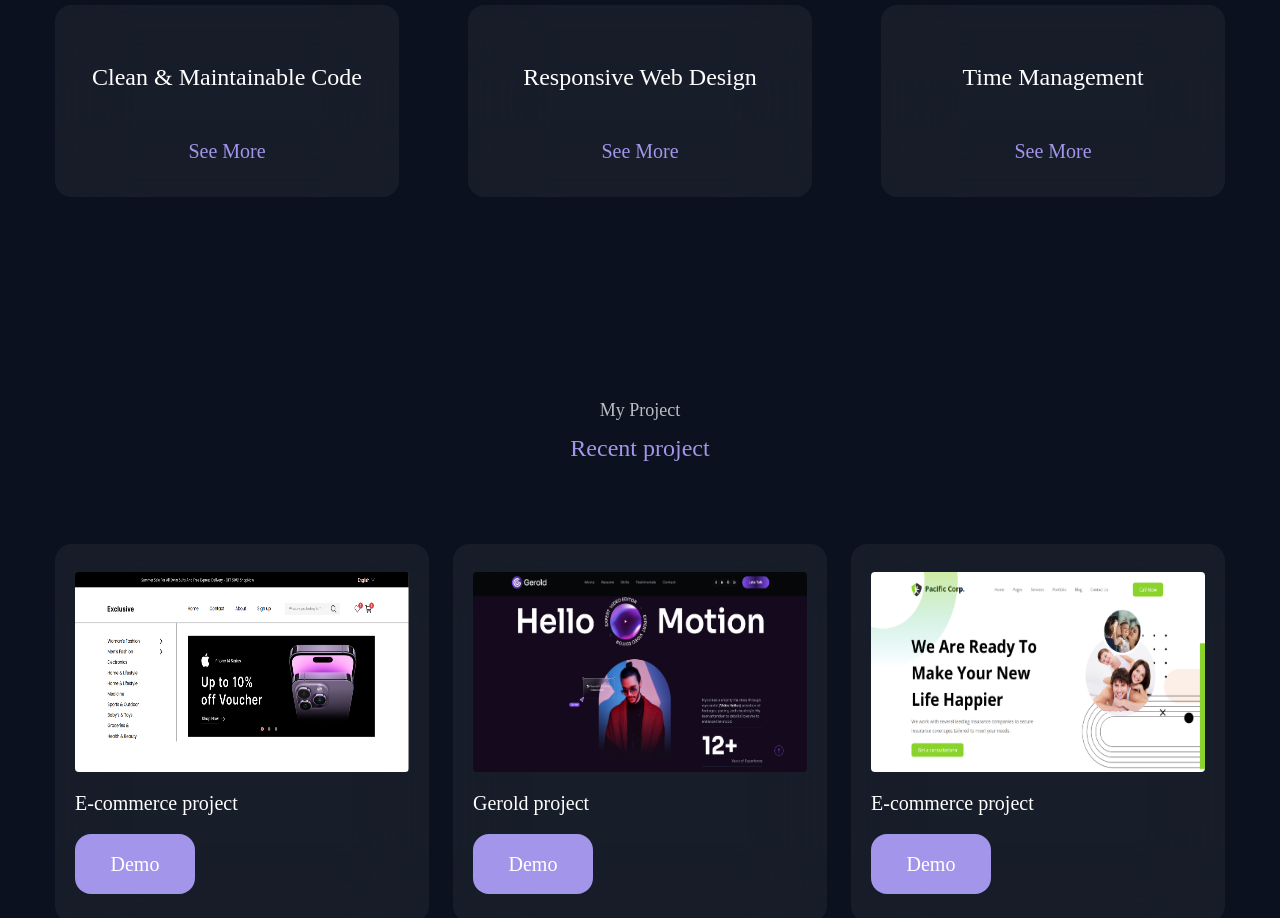
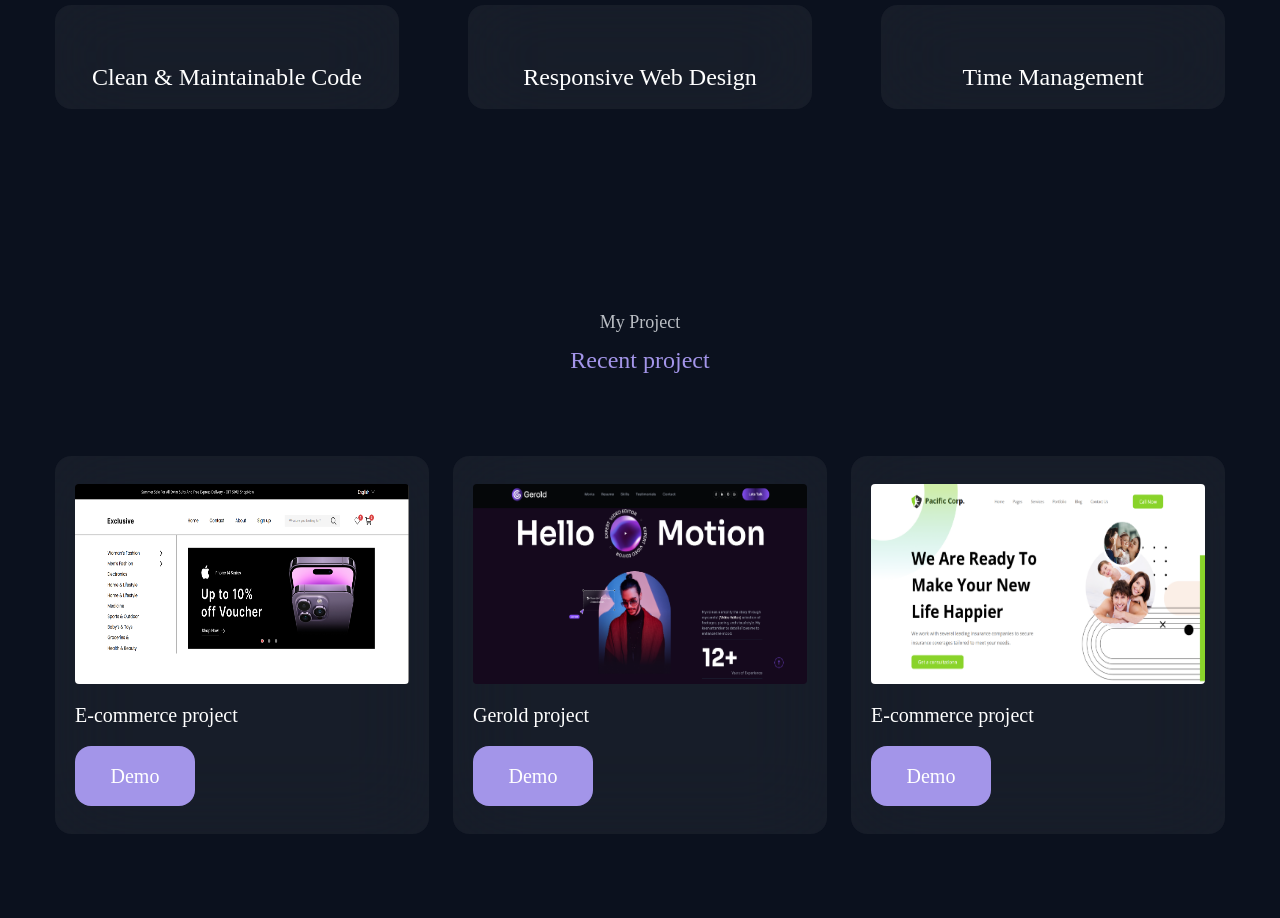
Before and after one commit to Md-Gajjali/Apon-Portfolio, a React (Vite) app: page / in a window 1280 px wide. Shown: the part 2540-3458 px from the top of the page. Built offline with nearby package versions, Linux system fonts and the light colour scheme; a web font is replaced by a local one; what tailwind-animations would draw is missing.

Commit message:
update serviceCard

```diff
--- a/src/Componets/ServiceCard.jsx
+++ b/src/Componets/ServiceCard.jsx
@@ -1,12 +1,11 @@
 import React from 'react'
 import Buttons from './Buttons'
 
-const ServiceCard = ({heading,btn}) => {
+const ServiceCard = ({heading}) => {
   return (
     <div className='w-86 px-5 py-4  backdrop-blur-2xl flex justify-center items-center tect-center cursor-pointer bg-white/5   rounded-2xl  '>
         <div className=' text-center '>
             <h3 className='w-80 text-white text-2xl mt-10 '>{heading}</h3>
-            <Buttons className=' text-DarkBlue! mt-7 w-full flex justify-center items-center'>{btn}</Buttons>
         </div>
     </div>
   )
--- a/src/Componets/Services.jsx
+++ b/src/Componets/Services.jsx
@@ -9,9 +9,9 @@ const Services = () => {
       <Container>
         <Heading  title='My Service' Header='What I Offer' />
         <div className='lg:justify-between  mt-20  flex flex-col  gap-6 lg:flex-row justify-center items-center   '>
-            <ServiceCard heading='Clean & Maintainable Code' btn='See More'  />
-            <ServiceCard heading='Responsive Web Design' btn='See More' />
-            <ServiceCard heading='Time Management' btn='See More' />
+            <ServiceCard heading='Clean & Maintainable Code'   />
+            <ServiceCard heading='Responsive Web Design'   />
+            <ServiceCard heading='Time Management'  />
         </div>
       </Container>
     </div>
```
